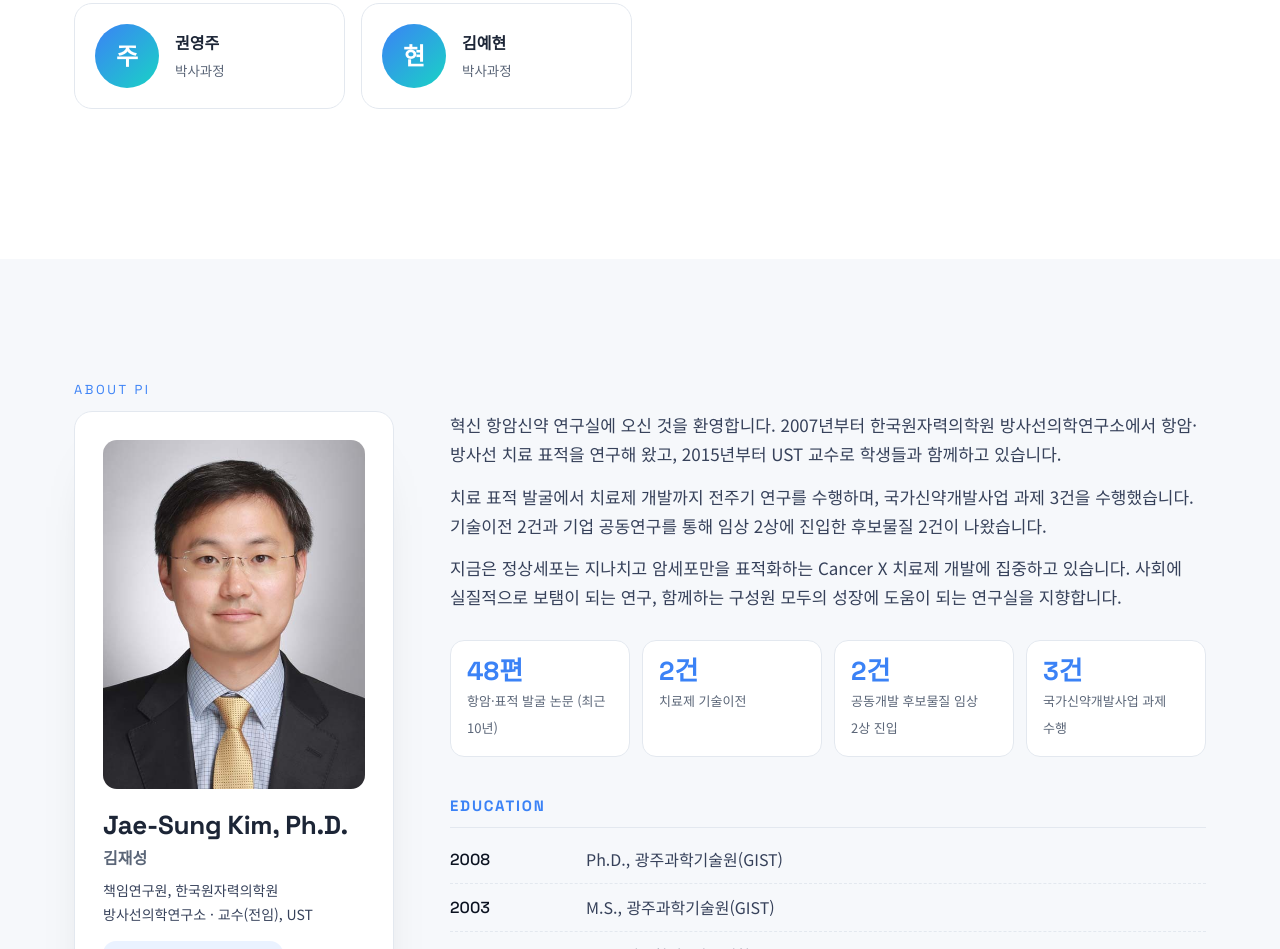
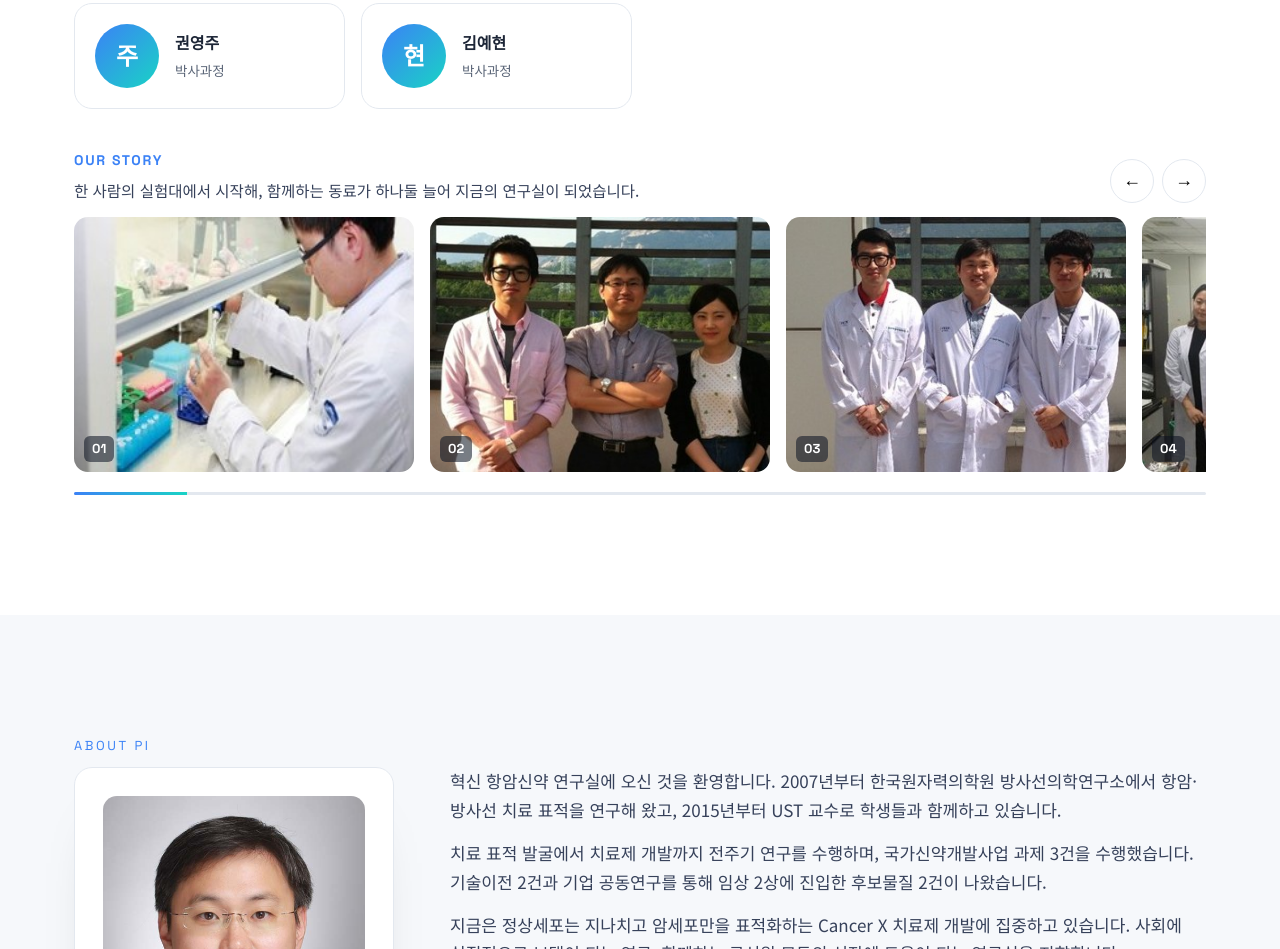
Before and after one commit to jaesungkim1977-bot/jaesungkim1977.github.io, a plain HTML site: page index.html in a window 1280 px wide. Shown: the part 3827-4776 px from the top of the page. Drawn offline with Linux system fonts and the light colour scheme; animation ran at ten frames a second.

Commit message:
Team 섹션에 연구실 사진 갤러리(Our Story) 추가
Co-Authored-By: Claude Opus 5.5 <noreply@anthropic.com>
Claude-Session: https://claude.ai/code/session_01B1hym8zSpnf8MwAtuP4bVU

```diff
--- a/css/style.css
+++ b/css/style.css
@@ -323,3 +323,26 @@ img.avatar { object-fit: cover; }
   .pl-status { display: block; font-size: 13px; font-weight: 700; color: #cfd8e6; }
 }
 .pl-partner span { line-height: 1.4; }
+
+/* OUR STORY */
+.story { margin-top: 40px; }
+.story-head { display: flex; justify-content: space-between; align-items: flex-end; gap: 16px; margin-bottom: 14px; }
+.story-head .t-head { border: 0; margin-bottom: 4px; padding-bottom: 0; }
+.story-head p { color: #36415a; font-size: 15.5px; }
+.story-nav { display: flex; gap: 8px; flex: none; }
+.story-nav button { width: 44px; height: 44px; border-radius: 50%; border: 1px solid var(--line); background: #fff; font-size: 18px; cursor: pointer; transition: background .2s; }
+.story-nav button:hover { background: var(--paper); }
+.story-track { display: flex; gap: 16px; overflow-x: auto; scroll-snap-type: x mandatory; padding-bottom: 8px; scrollbar-width: none; }
+.story-track::-webkit-scrollbar { display: none; }
+.story-track:focus-visible { outline: 2px solid var(--accent-2); outline-offset: 4px; }
+.story-item { flex: none; width: clamp(240px, 30vw, 340px); scroll-snap-align: start; margin: 0; position: relative; }
+.story-item img { width: 100%; aspect-ratio: 4 / 3; object-fit: cover; border-radius: 14px; display: block; cursor: zoom-in; transition: transform .3s; }
+.story-item:hover img { transform: translateY(-4px); }
+.story-item figcaption { position: absolute; left: 10px; bottom: 10px; font-family: var(--display); font-weight: 700; font-size: 13px; color: #fff; background: rgba(11,18,32,.55); padding: 2px 8px; border-radius: 6px; }
+.story-bar { height: 3px; background: var(--line); border-radius: 2px; margin-top: 12px; overflow: hidden; }
+.story-bar i { display: block; height: 100%; width: 10%; background: linear-gradient(90deg, var(--accent-2), var(--accent)); transition: width .2s; }
+.lightbox { position: fixed; inset: 0; z-index: 100; background: rgba(7,12,22,.88); display: grid; place-items: center; padding: 24px; cursor: zoom-out; }
+.lightbox[hidden] { display: none; }
+.lightbox img { max-width: min(92vw, 1000px); max-height: 86vh; border-radius: 10px; }
+.lightbox button { position: absolute; top: 16px; right: 20px; width: 44px; height: 44px; font-size: 28px; color: #fff; background: none; border: 0; cursor: pointer; }
+@media (max-width: 600px) { .story-head { flex-direction: column; align-items: flex-start; } }
--- a/data/content.js
+++ b/data/content.js
@@ -146,6 +146,10 @@ window.LAB_DATA = {
     ],
     /* 예: { name: "홍길동", now: "현재 소속" } */
     alumni: [],
+    /* 연구실 사진: 한 명에서 시작해 함께하는 사람이 늘어 온 순서 (images/lab/) */
+    galleryTitle: "Our Story",
+    galleryIntro: "한 사람의 실험대에서 시작해, 함께하는 동료가 하나둘 늘어 지금의 연구실이 되었습니다.",
+    gallery: ["01", "02", "03", "04", "05", "06", "07", "08", "09", "10", "11", "12", "13"].map((n) => ({ src: `images/lab/${n}.jpg`, alt: "혁신 항암신약 연구실 사진 " + Number(n) })),
   },
 
   /* 논문 목록: 박사님 제공 엑셀(2026-11 기준)에서 제목·저널·연도·교신저자 여부만 반영 */
--- a/index.html
+++ b/index.html
@@ -8,7 +8,7 @@
   <link rel="preconnect" href="https://fonts.googleapis.com" />
   <link rel="preconnect" href="https://fonts.gstatic.com" crossorigin />
   <link href="https://fonts.googleapis.com/css2?family=Noto+Sans+KR:wght@300;400;500;700;900&family=Space+Grotesk:wght@400;500;700&display=swap" rel="stylesheet" />
-  <link rel="stylesheet" href="css/style.css?v=202611240743" />
+  <link rel="stylesheet" href="css/style.css?v=202611240748" />
 </head>
 <body>
   <header class="nav" id="nav">
@@ -94,6 +94,15 @@
       <p class="note reveal" id="membersNote"></p>
       <div class="team-groups" id="teamGroups"></div>
       <div class="alumni reveal" id="alumni"></div>
+      <div class="story reveal" id="story">
+        <div class="story-head">
+          <div><h3 class="t-head" id="storyTitle"></h3><p id="storyIntro"></p></div>
+          <div class="story-nav"><button id="storyPrev" aria-label="이전 사진">←</button><button id="storyNext" aria-label="다음 사진">→</button></div>
+        </div>
+        <div class="story-track" id="storyTrack" tabindex="0"></div>
+        <div class="story-bar"><i id="storyProgress"></i></div>
+      </div>
+      <div class="lightbox" id="lightbox" hidden><button aria-label="닫기">×</button><img alt="" /></div>
     </div>
   </section>
 
@@ -164,8 +173,8 @@
     </div>
   </footer>
 
-  <script src="data/content.js?v=202611240743"></script>
-  <script src="js/hero.js?v=202611240743"></script>
-  <script src="js/main.js?v=202611240743"></script>
+  <script src="data/content.js?v=202611240748"></script>
+  <script src="js/hero.js?v=202611240748"></script>
+  <script src="js/main.js?v=202611240748"></script>
 </body>
 </html>
--- a/js/main.js
+++ b/js/main.js
@@ -94,6 +94,26 @@
   $("#alumni").innerHTML = M.alumni.length
     ? `<h3 class="t-head">Alumni</h3><ul>${M.alumni.map((a) => `<li><b>${esc(a.name)}</b>${a.now ? ` · ${esc(a.now)}` : ""}</li>`).join("")}</ul>`
     : "";
+
+  // OUR STORY gallery
+  const G = M.gallery || [];
+  if (!G.length) { $("#story").style.display = "none"; } else {
+    $("#storyTitle").textContent = M.galleryTitle || "";
+    $("#storyIntro").textContent = M.galleryIntro || "";
+    $("#storyTrack").innerHTML = G.map((g, i) => `
+      <figure class="story-item"><img src="${esc(g.src)}" alt="${esc(g.alt)}" loading="lazy" data-i="${i}" /><figcaption>${String(i + 1).padStart(2, "0")}</figcaption></figure>`).join("");
+    const tr = $("#storyTrack");
+    const step = () => (tr.querySelector(".story-item")?.offsetWidth || 300) + 16;
+    $("#storyPrev").addEventListener("click", () => tr.scrollBy({ left: -step(), behavior: "smooth" }));
+    $("#storyNext").addEventListener("click", () => tr.scrollBy({ left: step(), behavior: "smooth" }));
+    tr.addEventListener("keydown", (e) => { if (e.key === "ArrowRight") tr.scrollBy({ left: step() }); if (e.key === "ArrowLeft") tr.scrollBy({ left: -step() }); });
+    const prog = () => { const m = tr.scrollWidth - tr.clientWidth; $("#storyProgress").style.width = (m > 0 ? 10 + (tr.scrollLeft / m) * 90 : 100) + "%"; };
+    tr.addEventListener("scroll", prog, { passive: true }); prog();
+    const lb = $("#lightbox"), lbImg = lb.querySelector("img");
+    tr.addEventListener("click", (e) => { const im = e.target.closest("img"); if (!im) return; lbImg.src = im.src; lbImg.alt = im.alt; lb.hidden = false; });
+    lb.addEventListener("click", () => { lb.hidden = true; });
+    document.addEventListener("keydown", (e) => { if (e.key === "Escape") lb.hidden = true; });
+  }
 
   // ABOUT PI
   const tl = (arr) => `<ul class="tl">${arr.map((e) => `<li><span>${esc(e.period)}</span><p>${esc(e.text)}</p></li>`).join("")}</ul>`;
```
Also changed, not shown: images/lab/01.jpg (added), images/lab/02.jpg (added), images/lab/03.jpg (added), images/lab/04.jpg (added), images/lab/05.jpg (added), images/lab/06.jpg (added), images/lab/07.jpg (added), images/lab/08.jpg (added), images/lab/09.jpg (added), images/lab/10.jpg (added), images/lab/11.jpg (added), images/lab/12.jpg (added), images/lab/13.jpg (added).
